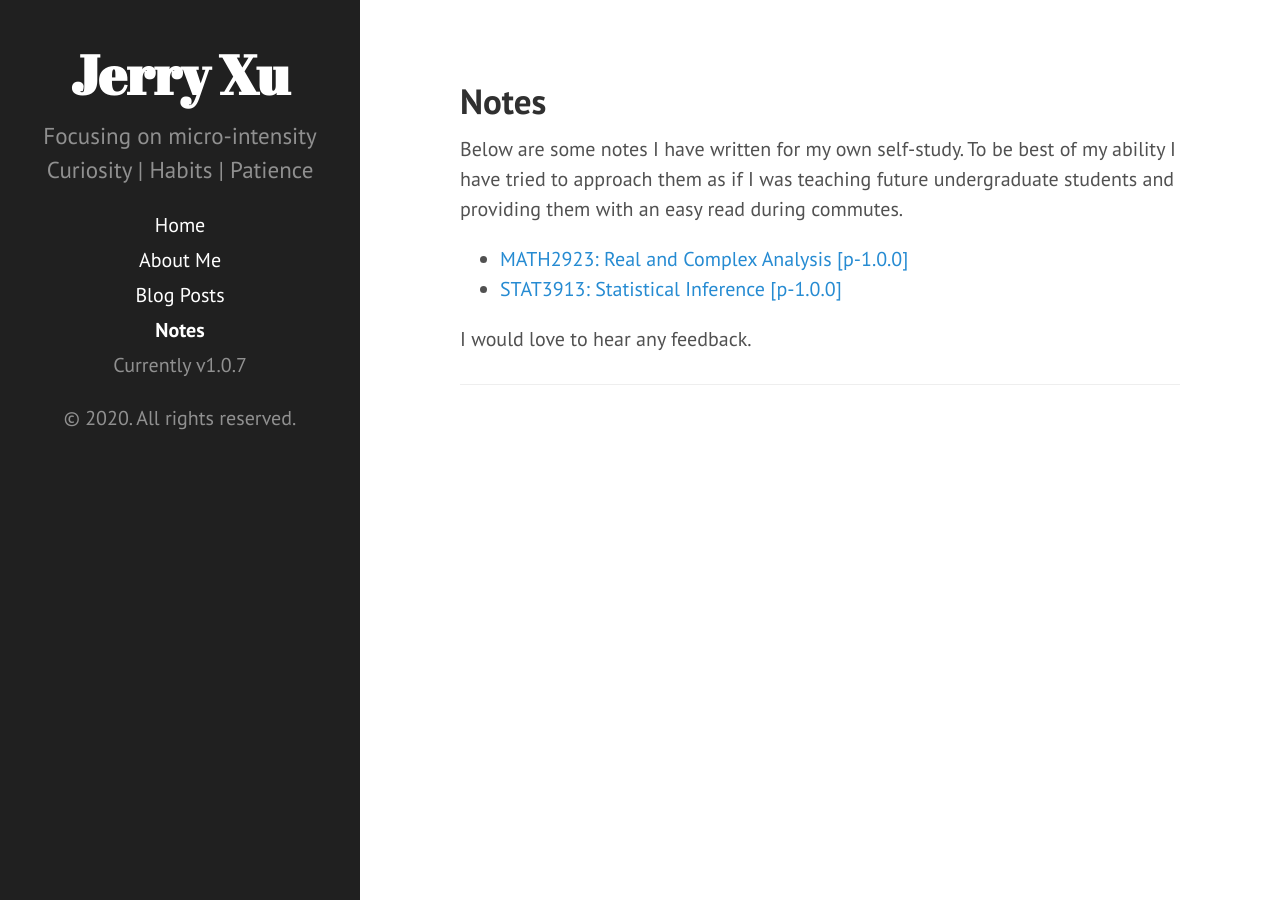
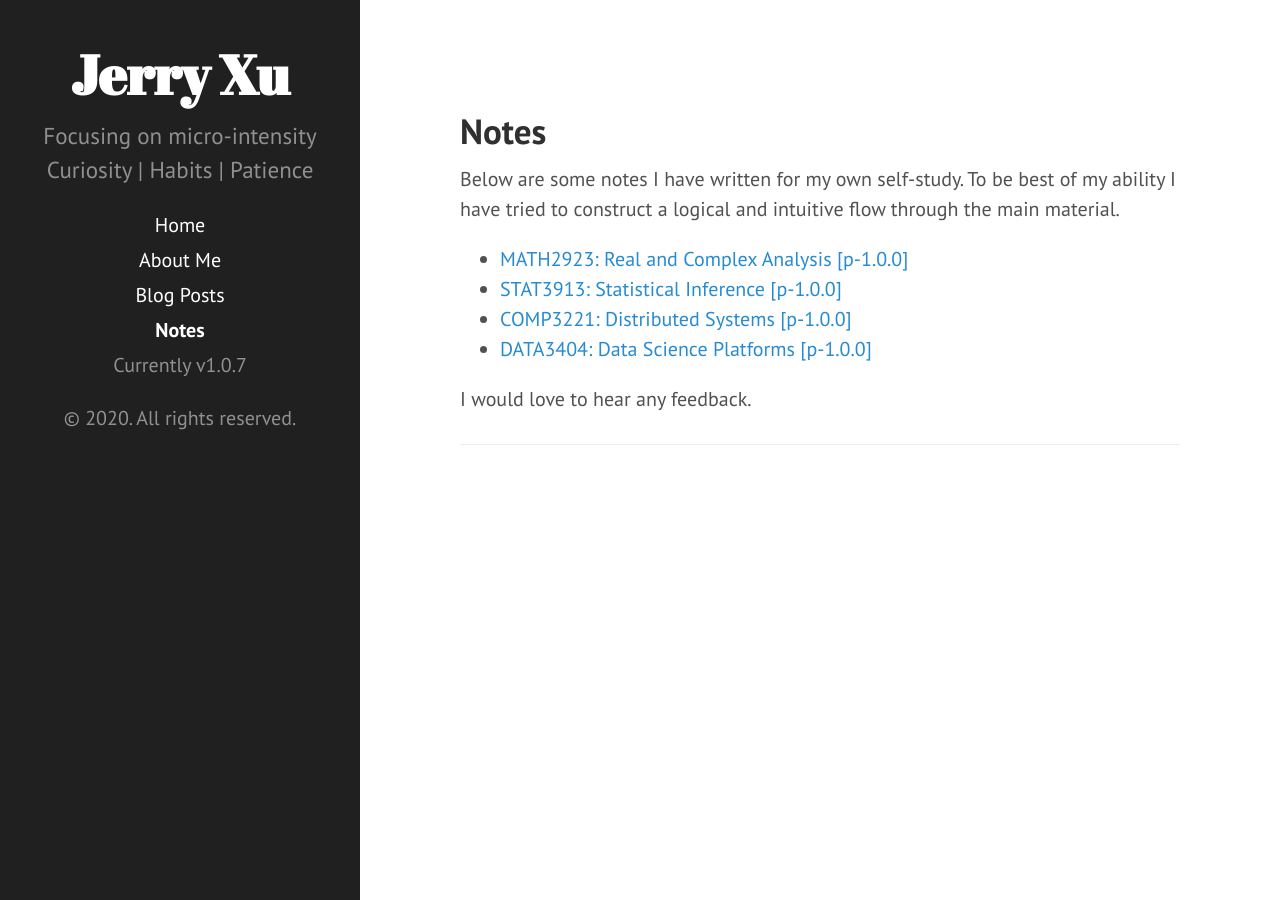
Before and after one commit to jerry-ye-xu/jerry-ye-xu.github.io, a Jekyll site: the page built from notes.md, in a window 1280 px wide. Built offline with Jekyll 4.4.1, drawn with Linux system fonts in a browser that asks for light colours.

Commit message:
update notes

```diff
--- a/notes.md
+++ b/notes.md
@@ -4,7 +4,7 @@
 toc: False
 ---
 
-Below are some notes I have written for my own self-study. To be best of my ability I have tried to approach them as if I was teaching future undergraduate students and providing them with an easy read during commutes.
+Below are some notes I have written for my own self-study. To be best of my ability I have tried to construct a logical and intuitive flow through the main material.
 
 <ul>
     <li>
@@ -13,6 +13,13 @@
 	<li>
  		<a href="/notes/statistical_inference.pdf">STAT3913: Statistical Inference [p-1.0.0]</a>
 	</li>
+    <li>
+        <a href="https://github.com/jerry-ye-xu/CSnotes/tree/master/COMP3221_notes">COMP3221: Distributed Systems [p-1.0.0]</a>
+    </li>
+    <li>
+        <a href="https://github.com/jerry-ye-xu/CSnotes/tree/master/DATA3404_notes">DATA3404: Data Science Platforms [p-1.0.0]</a>
+    </li>
+
 <!-- 	<li>
  		<a href="/notes/linear_algebra.pdf">MATH2922: Linear and Abstract Algebra (Advanced), Selected Topics [dh-1.0.0]</a>
 	</li>
```
Also changed, not shown: _includes/head.html (+10 -0 lines).
